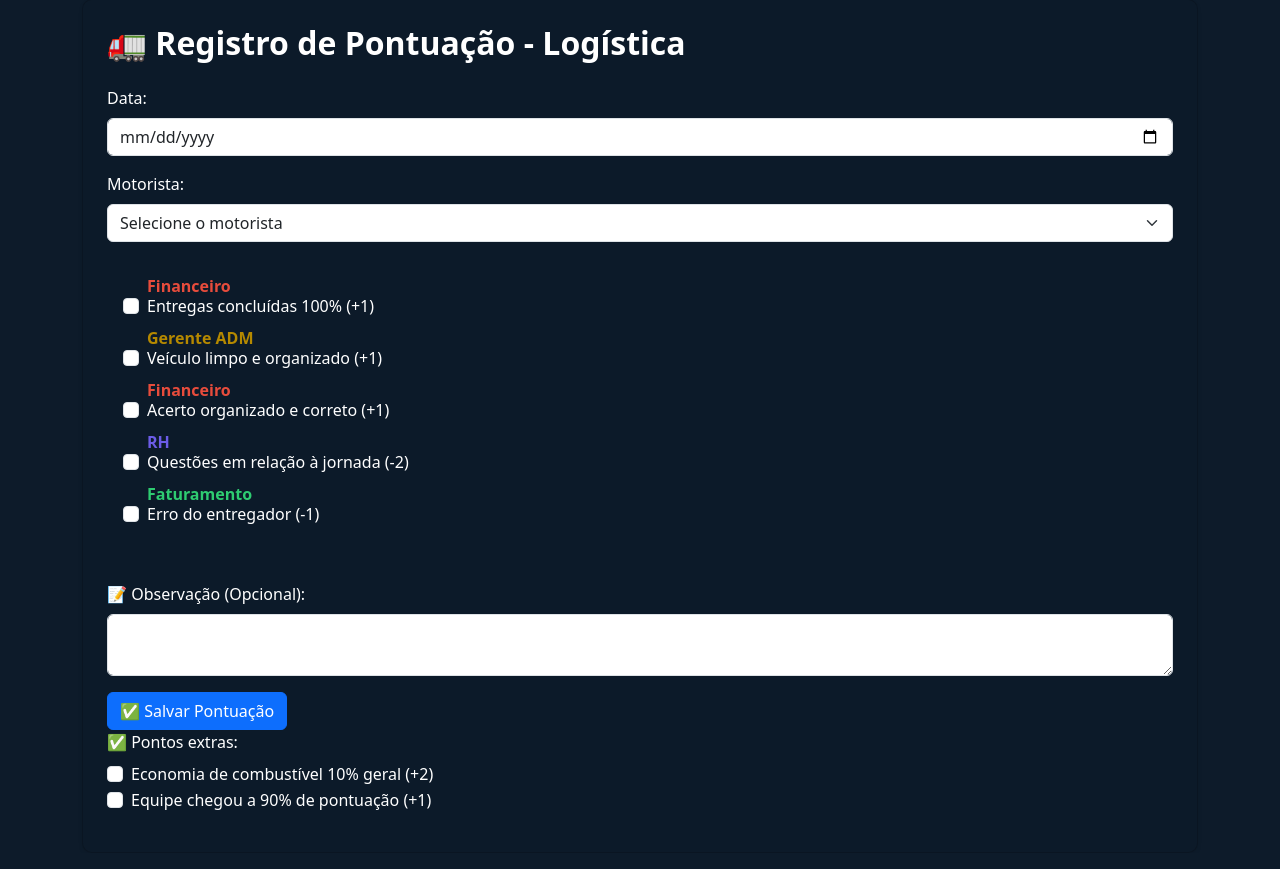
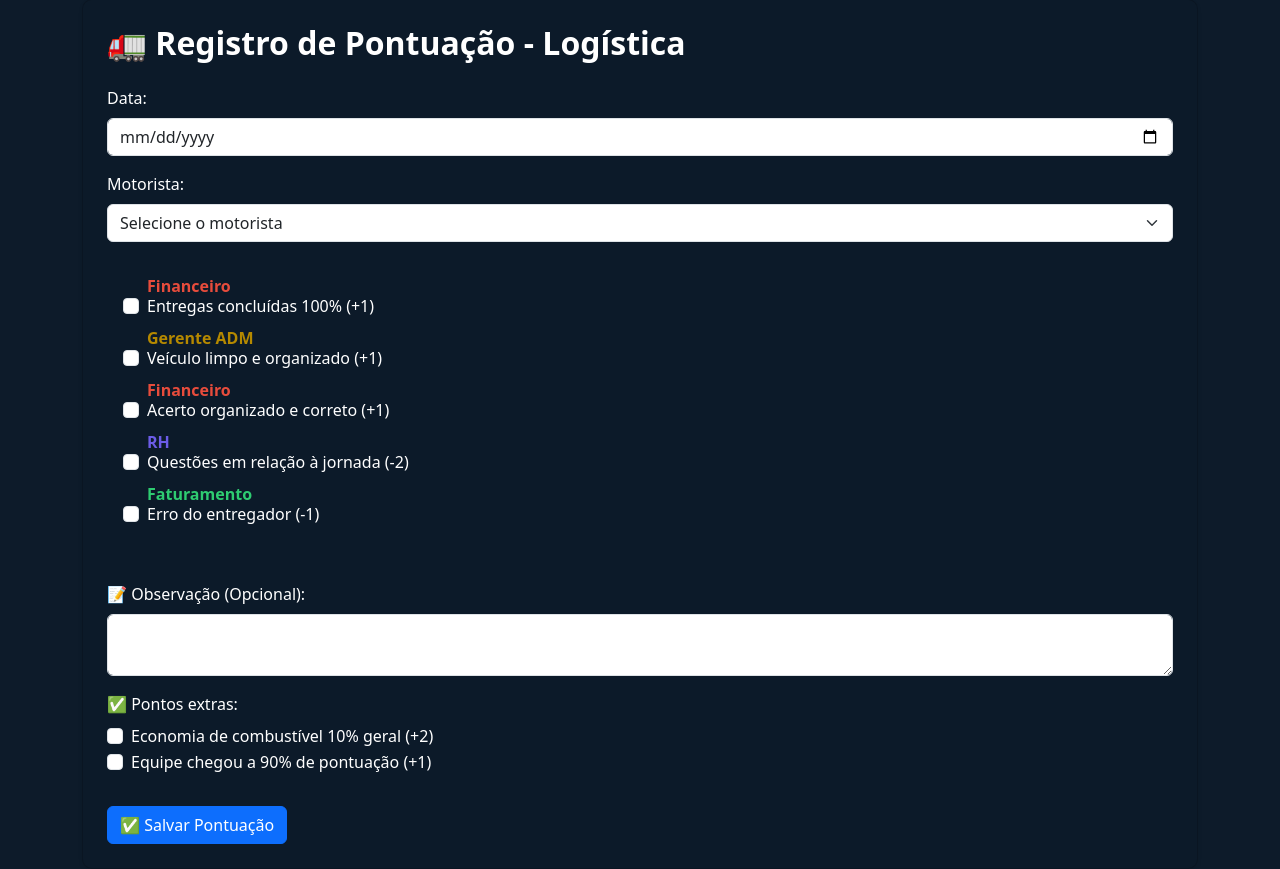
Before and after one commit to Luangscruznfe/pontuacao-confie, a Flask app: page /logistica in a window 1280 px wide. Shown: the part 153-1022 px from the top of the page. Before the commit the page ends 963 px from the top, so only its background shows below. Run offline with Flask 3, Linux system fonts and the light colour scheme; some libraries are stand-ins or nearby versions.

Commit message:
logistica

```diff
--- a/templates/logistica.html
+++ b/templates/logistica.html
@@ -96,7 +96,7 @@
       <textarea class="form-control" name="observacao" id="observacao" rows="2"></textarea>
     </div>
 
-    <button type="submit" class="btn btn-primary">✅ Salvar Pontuação</button>
+
 
     <div class="mb-3">
       <label class="form-label">✅ Pontos extras:</label>
@@ -123,6 +123,8 @@
     }
     </script>
 
-  </form>
+
+    <button type="submit" class="btn btn-primary mt-3">✅ Salvar Pontuação</button>
+</form>
 </div>
 {% endblock %}
```
